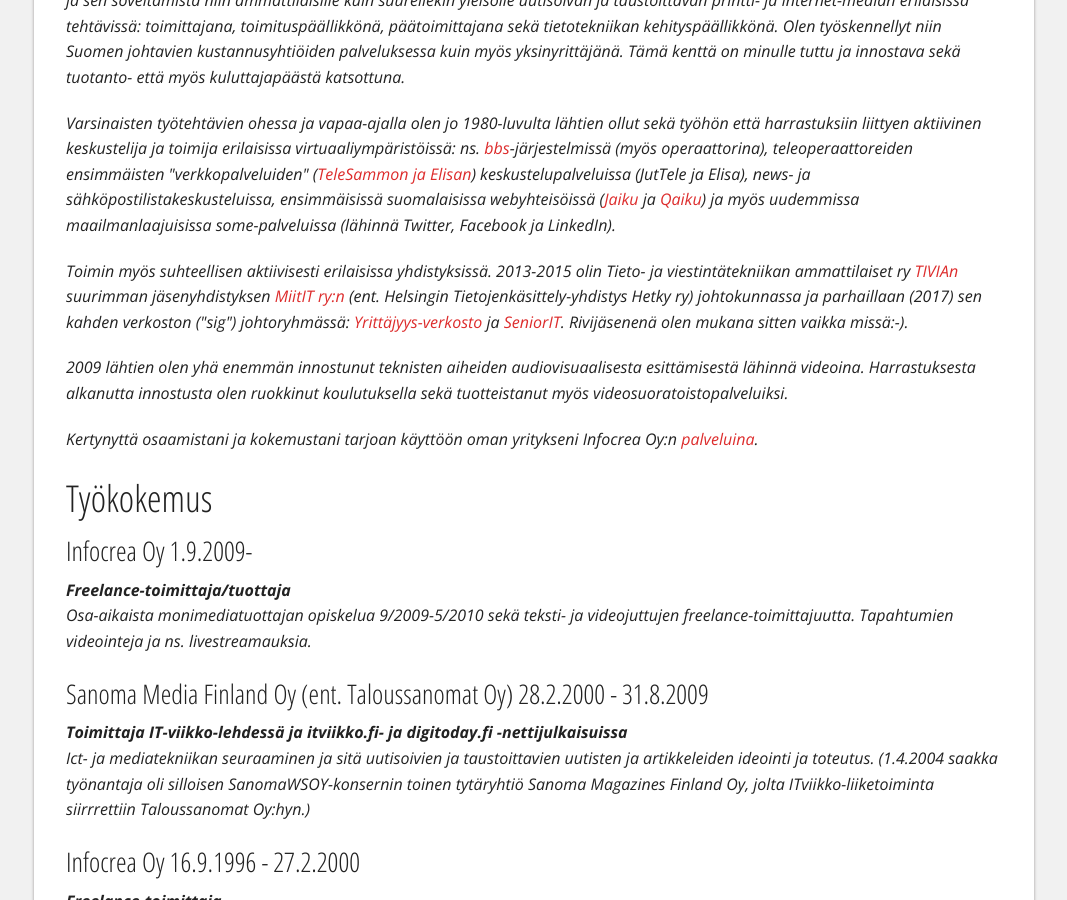
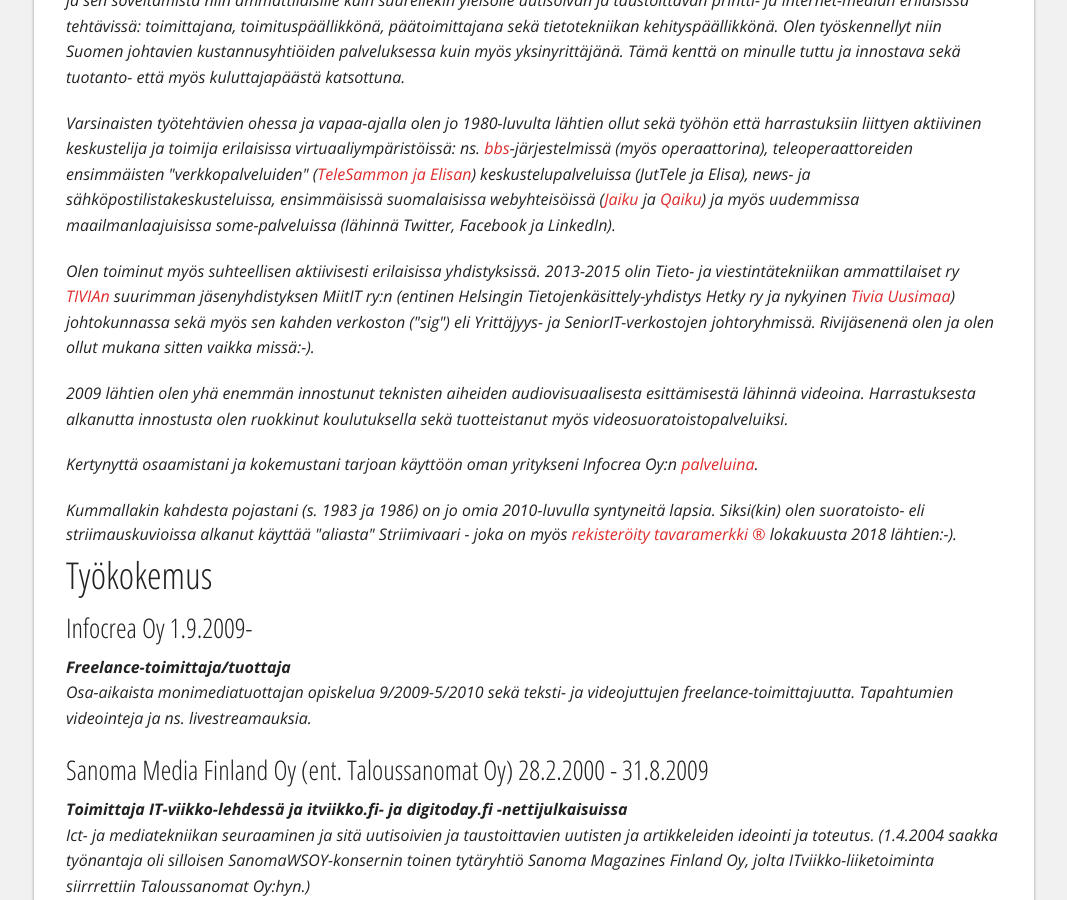
Before and after one commit to Pyppe/infocrea.fi, a Jekyll site: the page built from cv.html, in a window 1280 px wide and 900 px high, scrolled down 906 px. Shown: the whole window, without its empty margins (106-1173 px from the left). Built offline with Jekyll 4.4.1, drawn with Linux system fonts in a browser that asks for light colours; some of the changed text lies outside the part shown.

```diff
--- a/cv.html
+++ b/cv.html
@@ -25,13 +25,14 @@ title: Curriculum vitae
   liittyen aktiivinen keskustelija ja toimija erilaisissa virtuaaliympäristöissä: ns. <a href="https://fi.wikipedia.org/wiki/BBS">bbs</a>-järjestelmissä (myös
   operaattorina), teleoperaattoreiden ensimmäisten "verkkopalveluiden" (<a href="https://fi.wikipedia.org/wiki/TeleSampo_ja_Infotel">TeleSammon ja Elisan</a>) keskustelupalveluissa (JutTele ja Elisa), news- ja sähköpostilistakeskusteluissa,
   ensimmäisissä suomalaisissa webyhteisöissä (<a href="https://fi.wikipedia.org/wiki/Jaiku">Jaiku</a> ja <a href="https://fi.wikipedia.org/wiki/Qaiku">Qaiku</a>) ja myös uudemmissa maailmanlaajuisissa some-palveluissa (lähinnä Twitter, Facebook ja LinkedIn).<p>
-  Toimin myös suhteellisen aktiivisesti erilaisissa yhdistyksissä. 2013-2015 olin Tieto- ja viestintätekniikan ammattilaiset ry <a href="http://tivia.fi">TIVIAn</a> suurimman jäsenyhdistyksen <a href="http://miitit.fi">MiitIT ry:n</a> (ent. Helsingin Tietojenkäsittely-yhdistys Hetky ry) johtokunnassa ja parhaillaan (2017) sen kahden verkoston ("sig") johtoryhmässä: <a href="http://www.miitit.fi/verkostot/yrittajyys-verkosto/">Yrittäjyys-verkosto</a> ja <a href="http://www.miitit.fi/verkostot/senioriverkosto/">SeniorIT</a>. Rivijäsenenä olen mukana sitten vaikka missä:-).
+  Olen toiminut myös suhteellisen aktiivisesti erilaisissa yhdistyksissä. 2013-2015 olin Tieto- ja viestintätekniikan ammattilaiset ry <a href="http://tivia.fi">TIVIAn</a> suurimman jäsenyhdistyksen MiitIT ry:n (entinen Helsingin Tietojenkäsittely-yhdistys Hetky ry ja nykyinen <a href="http://tiviauusimaa.fi">Tivia Uusimaa</a>) johtokunnassa sekä myös sen kahden verkoston ("sig") eli Yrittäjyys- ja SeniorIT-verkostojen johtoryhmissä. Rivijäsenenä olen ja olen ollut mukana sitten vaikka missä:-).
   </p>
 
 <p>2009 lähtien olen yhä enemmän innostunut teknisten aiheiden audiovisuaalisesta esittämisestä lähinnä videoina.
   Harrastuksesta alkanutta innostusta olen ruokkinut koulutuksella sekä tuotteistanut myös
   videosuoratoistopalveluiksi.</p>
  <p>Kertynyttä osaamistani ja kokemustani tarjoan käyttöön oman yritykseni Infocrea Oy:n <a href="http://www.infocrea.fi/palvelut/">palveluina</a>.</p>
+ Kummallakin kahdesta pojastani (s. 1983 ja 1986) on jo omia 2010-luvulla syntyneitä lapsia. Siksi(kin) olen suoratoisto- eli striimauskuvioissa alkanut käyttää "aliasta" Striimivaari - joka on myös <a href="https://www.infocrea.fi/blogi/2018/11/striimivaari-on-rekisteroity-tavaramerkki/">rekisteröity tavaramerkki ®</a> lokakuusta 2018 lähtien:-).
 
 
 <h2>Työkokemus</h2>
@@ -80,7 +81,7 @@ tuntiassistenttina</b><br>sähköosaston sähkölaitokset- ja sähkömekaniikka
 
 <p>Teknillinen korkeakoulu 1971-1978. Diplomi-insinööri sähköteknilliseltä osastolta. Tekniikka-alueen journalistina olen ammattivuosien aikana osallistunut satoihin ellen tuhansiin uusinta teknologiaa ja sen soveltamista käsitteleviin seminaareihin ja näyttelyihin niin kotimaassa kuin ulkomaillakin ja lukenut tuhansia mitä erilaisimpia teknologia- ja markkinatietoraportteja. Syksyllä 2009 – keväällä 2010 täydennän sisällöntuotantoosaamistani Diges ry:n ja Adultan Novamedia360 -monimediatuottajakoulutuksessa.</p>
 
-<p>Ammattitaitoa kehittävää antia olen etsinyt myös jäsenyyksillä sellaisissa yhdistyksissä kuin muun muassa TIVIA (ent. Tietotekniikan Liitto) (alayhdistyksinä ainakin MiitIT ry (ent. Helsingin Tietojenkäsittely-yhdistys) (johtokunnassa 2013-2015), Suomen Internet-yhdistys ja systeemityöyhdistys Sytyke), Innovaatiojournalismin Seura FInJo ja Tekniikan Journalistit PressTek ry.</p>
+<p>Ammattitaitoa kehittävää antia olen etsinyt myös jäsenyyksillä sellaisissa yhdistyksissä kuin muun muassa TIVIA (ent. Tietotekniikan Liitto) (alayhdistyksinä ainakin TIVIA Uusimaa (ent. Helsingin Tietojenkäsittely-yhdistys Hetky/MiitIT ry) (johtokunnassa 2013-2015), Suomen Internet-yhdistys ja systeemityöyhdistys Sytyke), Innovaatiojournalismin Seura FInJo ja Tekniikan Journalistit PressTek ry.</p>
 
 <h2>Kielitaito</h2>
 <ul class="inline-list">
@@ -102,4 +103,4 @@ tuntiassistenttina</b><br>sähköosaston sähkölaitokset- ja sähkömekaniikka
   asiantuntijat Kari Hintikka, Jukka Nortio ja Petri Väyrynen:
   <a href="http://www.linkedin.com/in/jarmolahti"><i class="fa fa-linkedin-square"></i>&nbsp;jarmolahti</a>
 
-<p><b>Päivitetty:</b> 12.8.2017</p>
+<p><b>Päivitetty:</b> 4.6.2020</p>
```
Also changed, not shown: index.md (+1 -1 lines).
